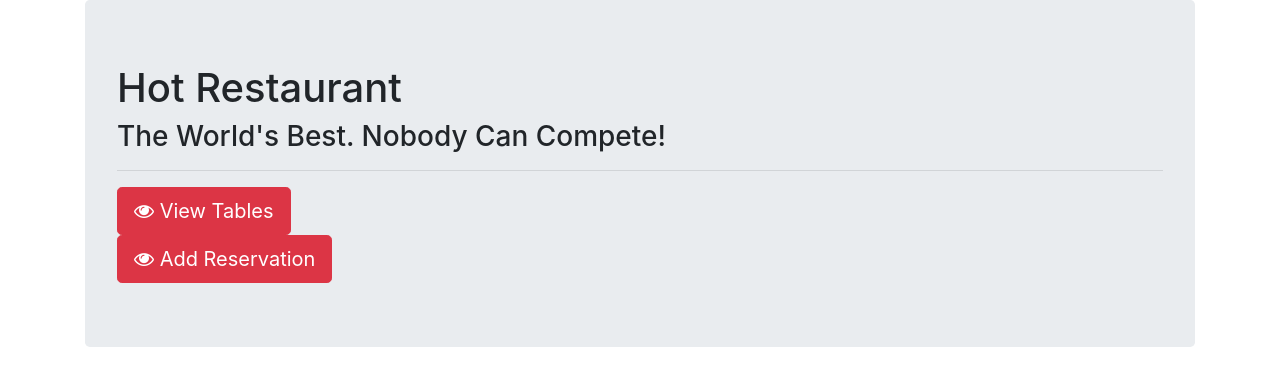
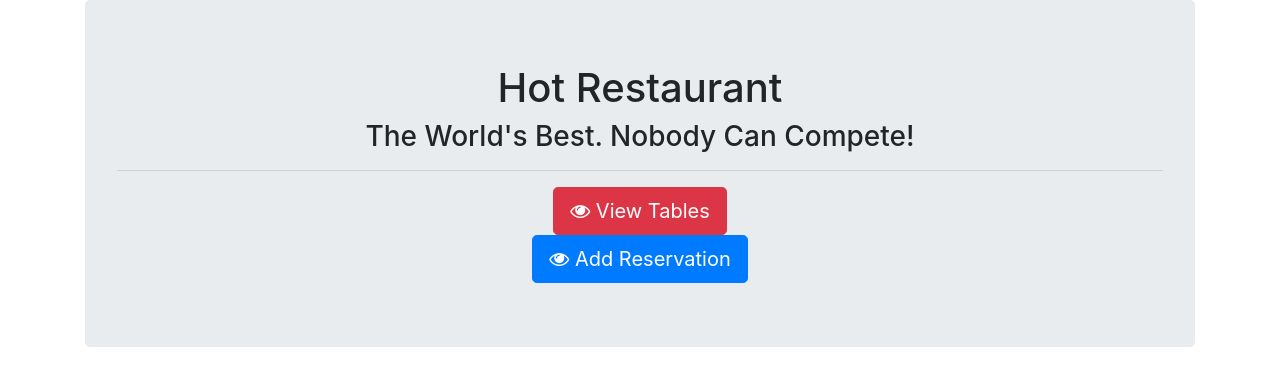
Before and after one commit to blakshep1981/Hot-Restaurant, a website: page index.html in a window 1280 px wide. Drawn offline with nearby package versions, Linux system fonts and the light colour scheme.

Commit message:
changed some styling and links

```diff
--- a/index.html
+++ b/index.html
@@ -16,14 +16,16 @@
 
   <div class="container">
     <div class="jumbotron">
-      <h1>Hot Restaurant</h1>
-      <h3>The World's Best. Nobody Can Compete!</h3>
+      <h1 class = "text-center">Hot Restaurant</h1>
+      <h3 class= "text-center">The World's Best. Nobody Can Compete!</h3>
       <hr>
-      <a href="/"><button class="btn btn-danger btn-lg"><span class="fa fa-eye"></span> View Tables </button></a>
-        <br>
+      <div class = "text-center">
+      <a href="tables.html"><button class="btn btn-danger btn-lg"><span class="fa fa-eye"></span> View Tables </button></a>
+
         <div>
-            <a href="/"><button class="btn btn-danger btn-lg"><span class="fa fa-eye"></span> Add Reservation </button></a>
+            <a href="reservation.html"><button class="btn btn-primary btn-lg"><span class="fa fa-eye"></span> Add Reservation </button></a>
         </div>
+         </div>
 
 </body>
 </html>
```
